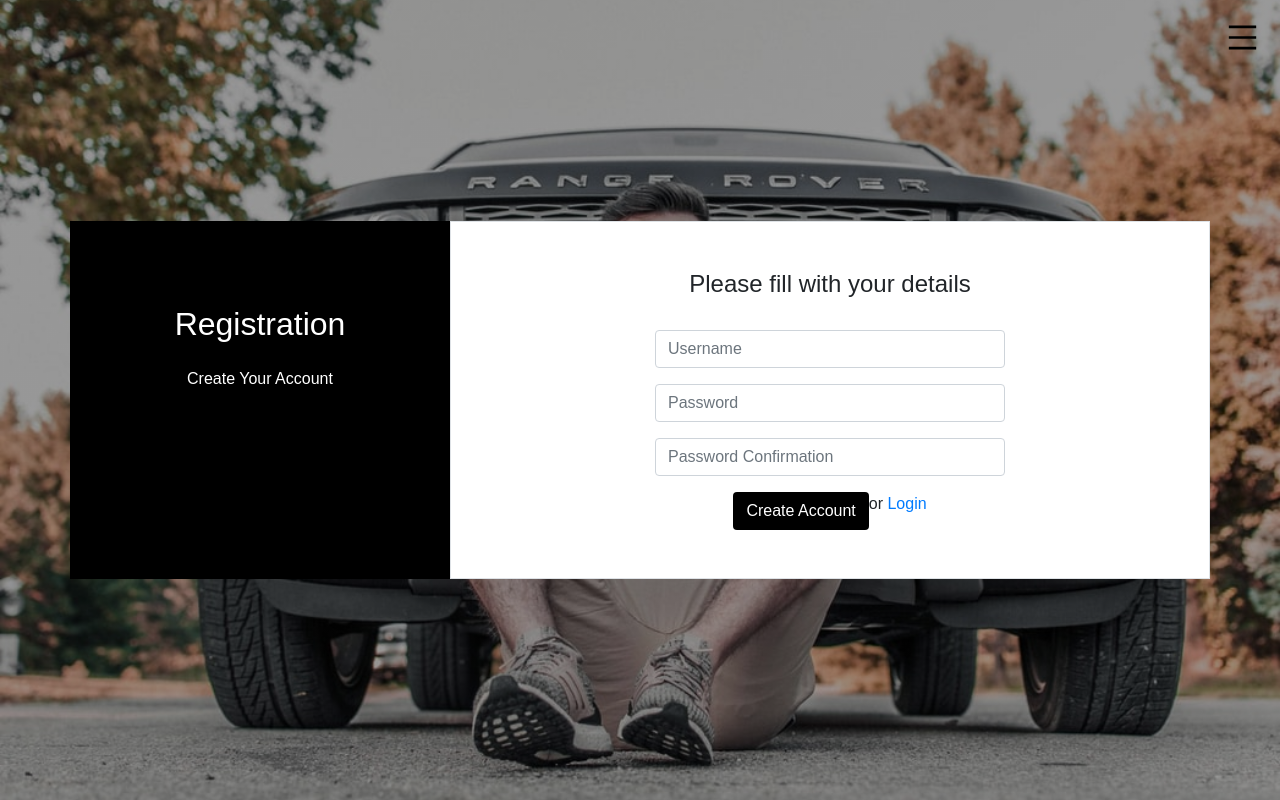
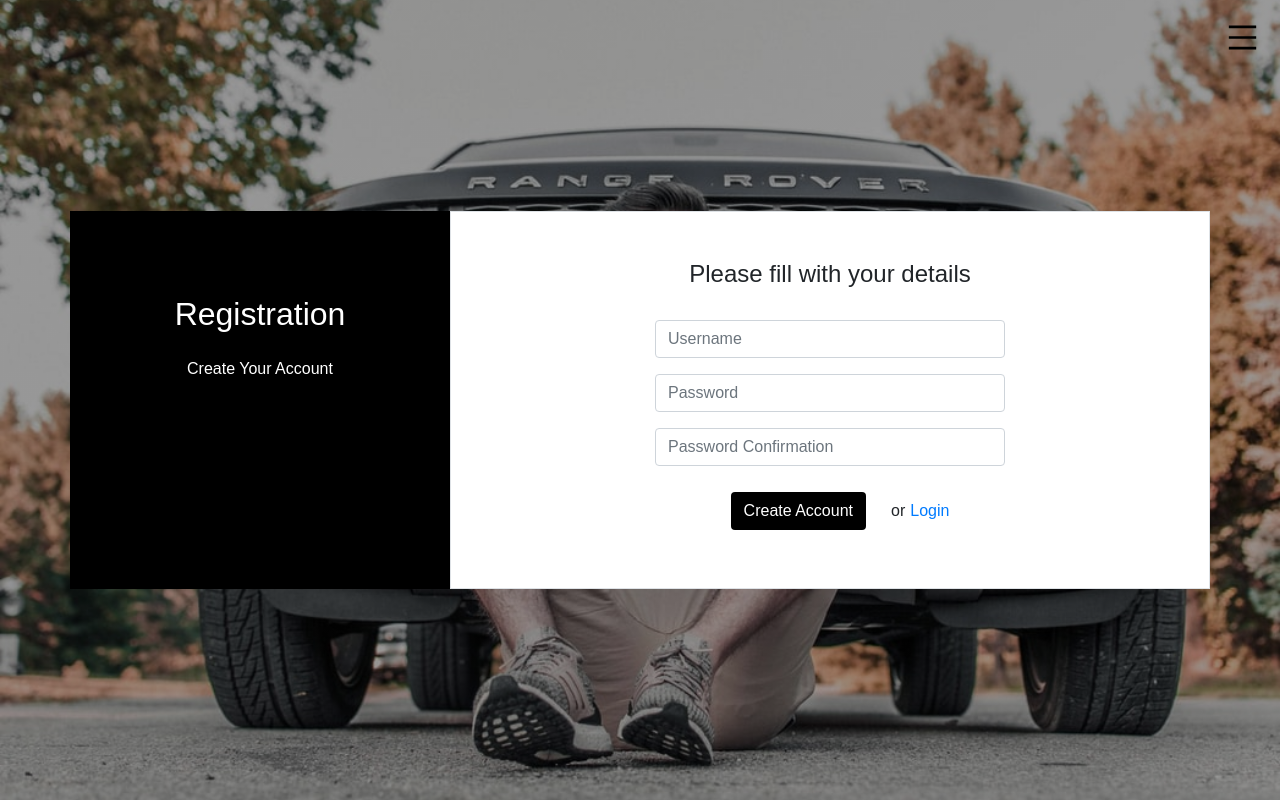
Before and after one commit to moudio/appointment, a React (Create React App) app: page /signup in a window 1280 px wide. Built offline with nearby package versions, Linux system fonts and the light colour scheme; a web font is replaced by a local one.

Commit message:
Style the login and signup buttons

```diff
--- a/src/components/Login/Login.css
+++ b/src/components/Login/Login.css
@@ -26,6 +26,11 @@
 .btn-black {
   background-color: black;
   color: white;
+  margin: 10px 20px;
+}
+
+.btn-black:hover {
+  color: lightgray;
 }
 
 @media (min-width: 850px) {
--- a/src/components/Signup/Signup.css
+++ b/src/components/Signup/Signup.css
@@ -31,6 +31,16 @@ img.loading-gif {
   justify-content: center;
 }
 
+.or-login {
+  display: flex;
+  justify-content: space-around;
+  align-items: center;
+}
+
+.or-login span {
+  margin: 0 5px;
+}
+
 @media (max-width: 767px) {
   .register {
     height: 100%;
```
